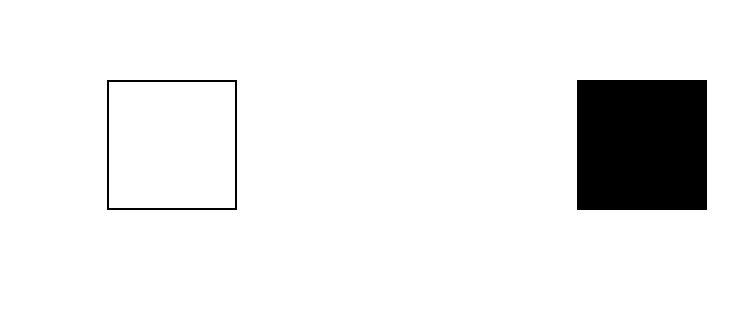
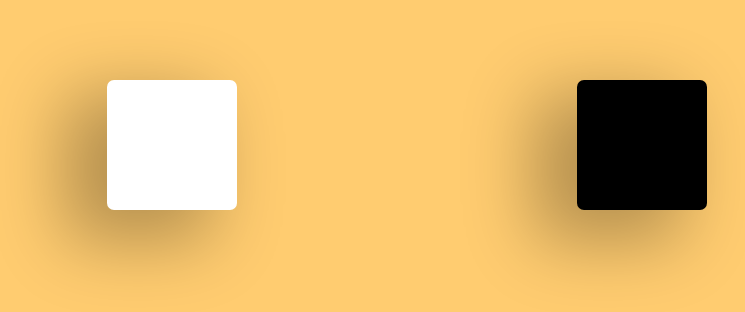
Before and after one commit to Mohamadmourad/chessGuesser, a plain HTML site: page index.html in a window 1280 px wide. Shown: the part 316-628 px from the top of the page, without its empty margins (233-978 px from the left). Drawn offline with Linux system fonts and the light colour scheme.

Commit message:
design changes

```diff
--- a/styles.css
+++ b/styles.css
@@ -12,7 +12,8 @@ body{
     display: flex;
     flex-direction: column;
     align-items: center;
-
+    background-color: #FFCC70;
+    color: #FFFADD;
 }
 
 .title{
@@ -49,6 +50,7 @@ body{
 .choises button{
     width: 130px;
     height: 130px;
+    border-radius: 7px;
 }
 
 #white{
@@ -60,5 +62,8 @@ body{
 }
 
 button{
-    border: solid 2px black;
+    border: none;
+    box-shadow: -34px 23px 70px 9px rgba(0,0,0,0.29);
+-webkit-box-shadow: -34px 23px 70px 9px rgba(0,0,0,0.29);
+-moz-box-shadow: -34px 23px 70px 9px rgba(0,0,0,0.29);
 }
```
